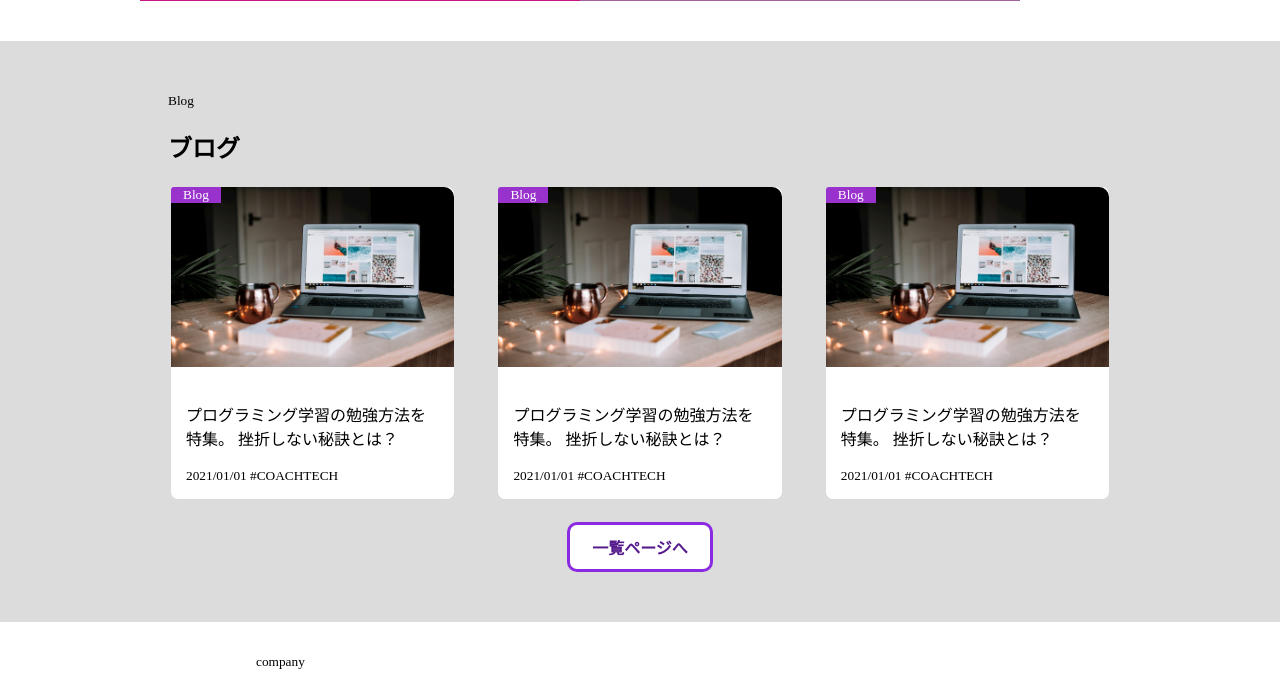
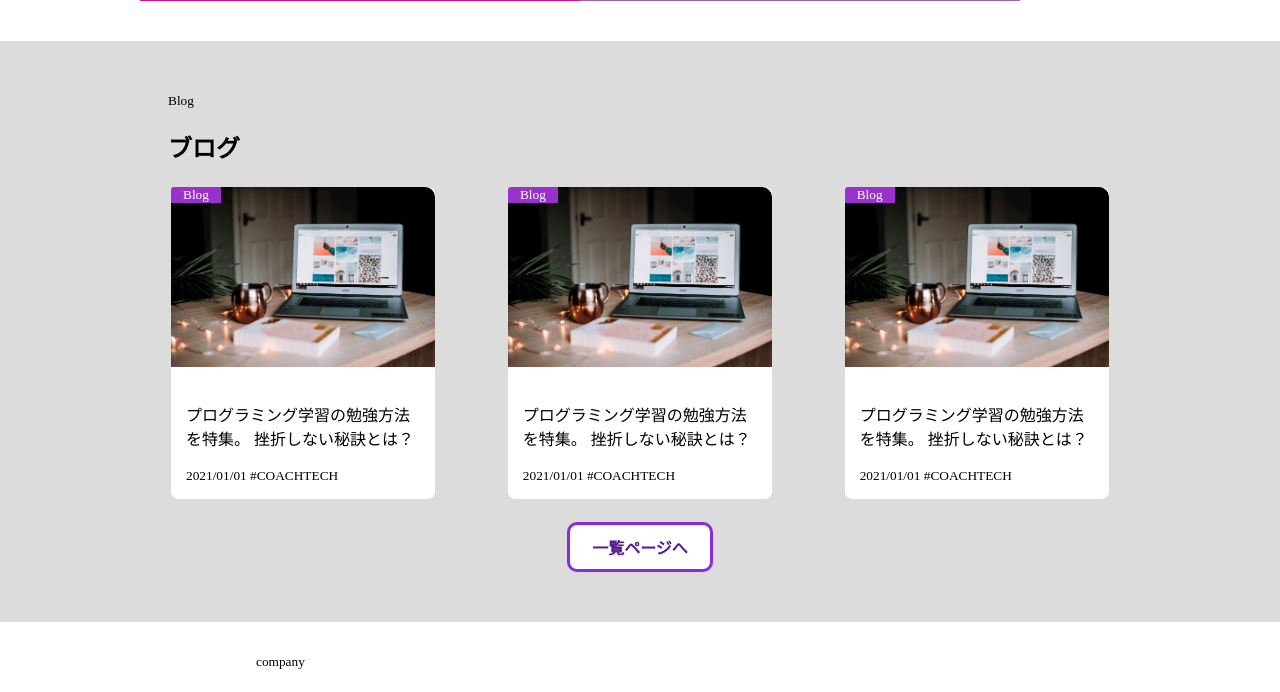
Before and after one commit to ka-yuya-ponta/longpage, a PHP site: page / in a window 1280 px wide. Shown: the part 2127-2819 px from the top of the page. Run offline with PHP 8.4, Linux system fonts and the light colour scheme.

Commit message:
six commit

```diff
--- a/style.css
+++ b/style.css
@@ -177,7 +177,7 @@ padding: 5px 15px;}
    }
 
  .card {
-   width: 30% ;
+   width: 28% ;
    background: white;
    border: solid gainsboro;
 
```
